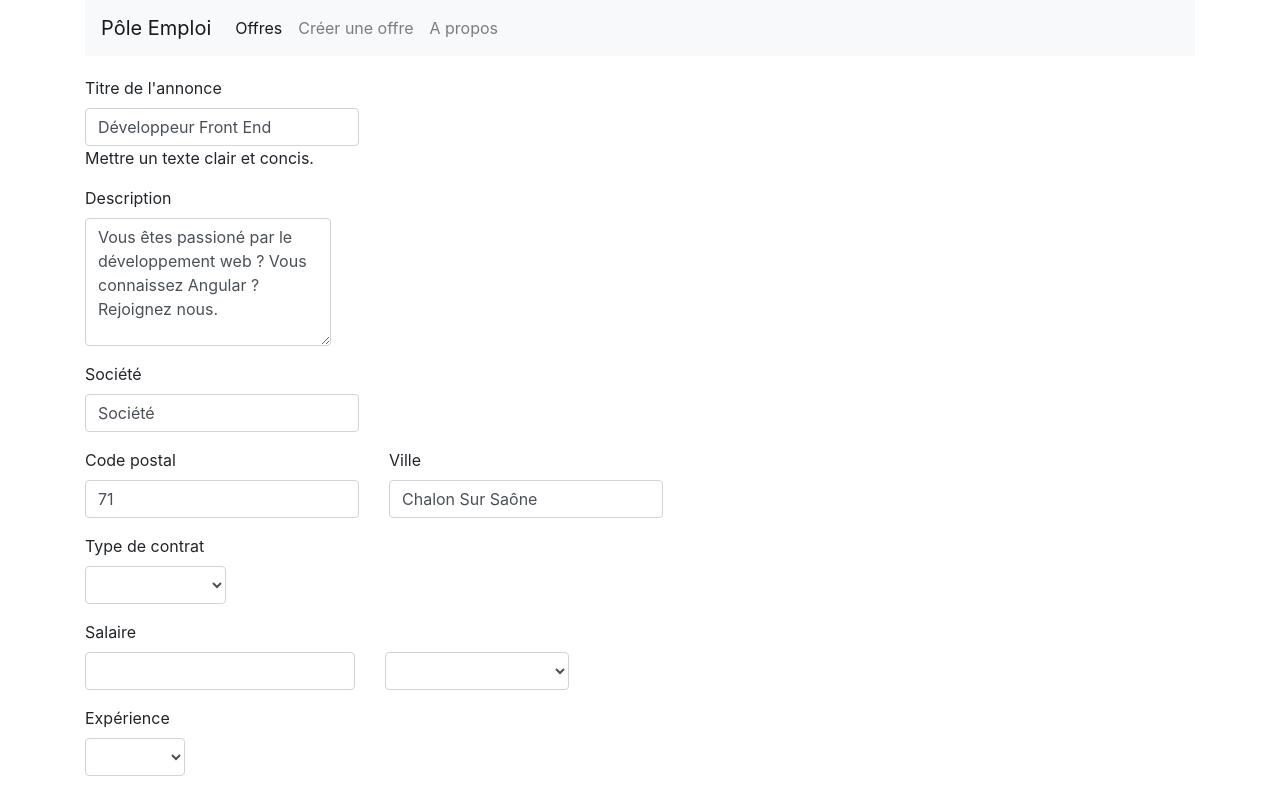
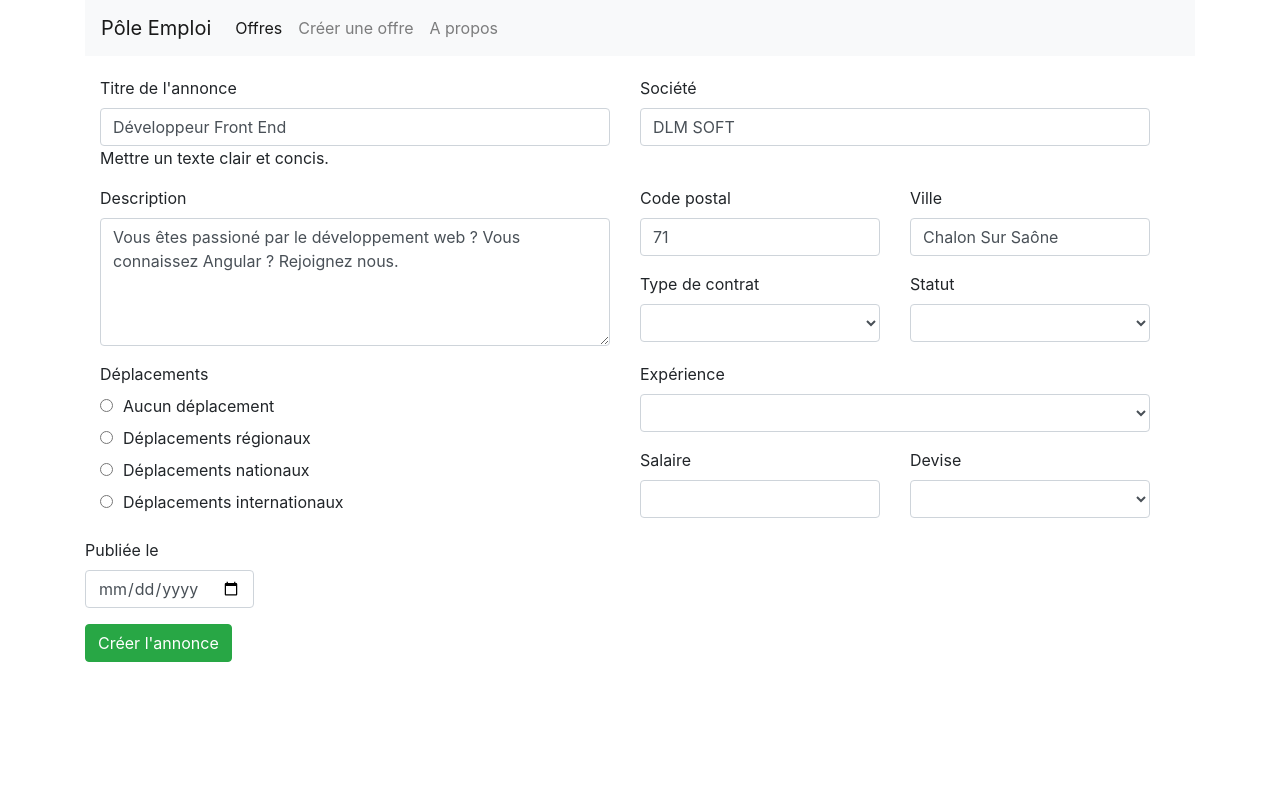
Before and after one commit to sylvainonweb/AngularJsJobs, an Angular app: page /jobs/add in a window 1280 px wide. Shown: the top 796 px of the page. Built offline with nearby package versions, Linux system fonts and the light colour scheme.

Commit message:
L'ajout d'une offre fonctionne correctement

```diff
--- a/src/app/job-add-form/job-add-form.component.html
+++ b/src/app/job-add-form/job-add-form.component.html
@@ -1,7 +1,9 @@
     <form [formGroup]="form" (ngSubmit)="createJob(form.value)">
+
         <div class="row col-md-12">
+            <div class="col-md-6">
                 <div class="form-group">
-                <label for="title" class="bmd-label-floating">Titre de l'annonce</label>
+                    <label for="title" >Titre de l'annonce</label>
                     <input type="text"
                         name="title"
                         class="form-control"
@@ -9,26 +11,28 @@
                         <span class="bmd-help">Mettre un texte clair et concis.</span>
                 </div>
             </div>
-        <div class="row col-md-12 ">
+            <div class="col-md-6">
                 <div class="form-group">
-                <label for="description">Description </label>
-                <textarea class="form-control descriptionTextArea" name="description" formControlName="description"></textarea>
-            </div>
-        </div>
-        <div class="row col-md-12">
-            <div class="form-group">
-                <label for="company" class="bmd-label-floating">Société</label>
+                    <label for="company" >Société</label>
                     <input type="text"
                             name="company"
                             class="form-control"
                             formControlName="company">
                 </div>
             </div>
+        </div>
         <div class="row col-md-12">
-            <div class="row">
             <div class="col-md-6">
                 <div class="form-group">
-                        <label for="zipcode" class="bmd-label-floating">Code postal</label>
+                    <label for="description">Description </label>
+                    <textarea class="form-control descriptionTextArea" name="description" formControlName="description"></textarea>
+                </div>
+            </div>
+            <div class="col-md-6">
+                <div class="row withoutMargin">
+                    <div class="col-md-6">
+                        <div class="form-group">
+                            <label for="zipcode" >Code postal</label>
                             <input type="text"
                                     name="zipcode"
                                     class="form-control"
@@ -37,7 +41,7 @@
                     </div>
                     <div class="col-md-6">
                         <div class="form-group">
-                        <label for="city" class="bmd-label-floating">Ville</label>
+                            <label for="city" >Ville</label>
                                 <input type="text"
                                 name="city"
                                 class="form-control"
@@ -45,9 +49,8 @@
                         </div>
                     </div>
                 </div>
-        </div>
-
-        <div class="row col-md-12">
+                <div class="row withoutMargin">
+                    <div class="col-md-6">
                         <div class=" form-group">
                             <label for="contract">Type de contrat </label>
                             <select name="contract" formControlName="contract" class="form-control">
@@ -55,33 +58,7 @@
                             </select>
                         </div>
                     </div>
-
-        <div class="row col-md-12">
-            <div class="form-group">
-                <label for="salary" class="bmd-label-floating">Salaire </label>
-                <div class="row">
-                    <div class="col-md-7">
-                        <input class="form-control" formControlName="salary">
-                    </div>
-                    <div class="col-md-5">
-                        <select name="currency" class="currency" formControlName="currency" class="form-control">
-                            <option *ngFor="let c of currencies" [value]="c.value">{{c.name}} ({{c.symbol}})</option>
-                        </select>
-                    </div>
-                </div>
-            </div>
-        </div>
-
-        <div class="row col-md-12">
-            <div class="form-group ">
-                <label for="experience">Expérience </label>
-                <select name="experience" formControlName="experience" class="form-control">
-                    <option *ngFor="let e of experiences" [value]="e.value">{{e.name}}</option>
-                </select>
-            </div>
-        </div>
-
-        <div class="row col-md-12">
+                    <div class="col-md-6">
                         <div class="form-group">
                             <label for="statut">Statut</label>
                             <select name="status" formControlName="status" class="form-control">
@@ -89,12 +66,15 @@
                             </select>
                         </div>
                     </div>
-
+                </div>
+            </div>
+        </div>
         <div class="row col-md-12">
-            <div class="form-group ">
+            <div class="col-md-6">
+                <div class="form-group">
                     <label for="area">Déplacements</label>
                     <div *ngFor="let a of areas">
-                    <input class="checkbox"
+                        <input class="radio"
                             type="radio"
                             [id]='"btn-" + a.value'
                             name="area"
@@ -104,15 +84,45 @@
                     </div>
                 </div>
             </div>
+            <div class="col-md-6">
+                <div class="row withoutMargin">
+                    <div class="col-md-12">
+                        <div class="form-group ">
+                            <label for="experience">Expérience </label>
+                            <select name="experience" formControlName="experience" class="form-control">
+                                <option *ngFor="let e of experiences" [value]="e.value">{{e.name}}</option>
+                            </select>
+                        </div>
+                    </div>
+                </div>
+                <div class="row withoutMargin">
+                    <div class="col-md-6">
+                        <div class="form-group ">
+                            <label for="salary" >Salaire </label>
+                            <input class="form-control" formControlName="salary">
+                        </div>
+                    </div>
+                    <div class="col-md-6">
+                        <div class="form-group ">
+                            <label for="currency" >Devise</label>
+                            <select name="currency" class="currency" formControlName="currency" class="form-control">
+                                <option *ngFor="let c of currencies" [value]="c.value">{{c.name}} ({{c.symbol}})</option>
+                            </select>
+                        </div>
+                    </div>
+                </div>
+            </div>
+        </div>
 
-        <div class="row col-md-12">
+        <div class="row col-md-3">
             <div class="form-group ">
                 <label for="startdate">Publiée le</label>
                 <input type="date" name="startdate" formControlName="startdate" class="form-control" >
             </div>
         </div>
-
-        <div class="row col-md-12">
+        <div class="row col-md-6">
+            <div class=" form-group">
                 <button type="submit" class="btn btn-success btn-raised">Créer l'annonce</button>
             </div>
+        </div>
     </form>
--- a/src/app/job-add-form/job-add-form.component.ts
+++ b/src/app/job-add-form/job-add-form.component.ts
@@ -51,7 +51,7 @@ export class JobAddFormComponent implements OnInit {
     this.form = this.formBuilder.group({
         id: -1,
         title: 'Développeur Front End',
-        company:  'Société',
+        company:  'DLM SOFT',
         city: 'Chalon Sur Saône',
         zipcode: 71,
         description: 'Vous êtes passioné par le développement web ? Vous connaissez Angular ? Rejoignez nous.',
@@ -63,7 +63,7 @@ export class JobAddFormComponent implements OnInit {
         status: '',
         area: '',
         field: '',
-        publishdate: new Date(),
+        publishdate: Date.now(),
         lastupdate: new Date()
     });
   }
--- a/src/styles.css
+++ b/src/styles.css
@@ -3,3 +3,12 @@
   .withoutLeftMargin {
     margin-left: 0;
   }
+
+  body {
+      background-color: white;
+  }
+
+  /* Utile pour le debug */
+  /* div {
+    border:1px solid red;
+  } */
```
Also changed, not shown: 1 other file (tests, documents, lock files or other folders). Lines whose indentation alone changed are shown as unchanged.
